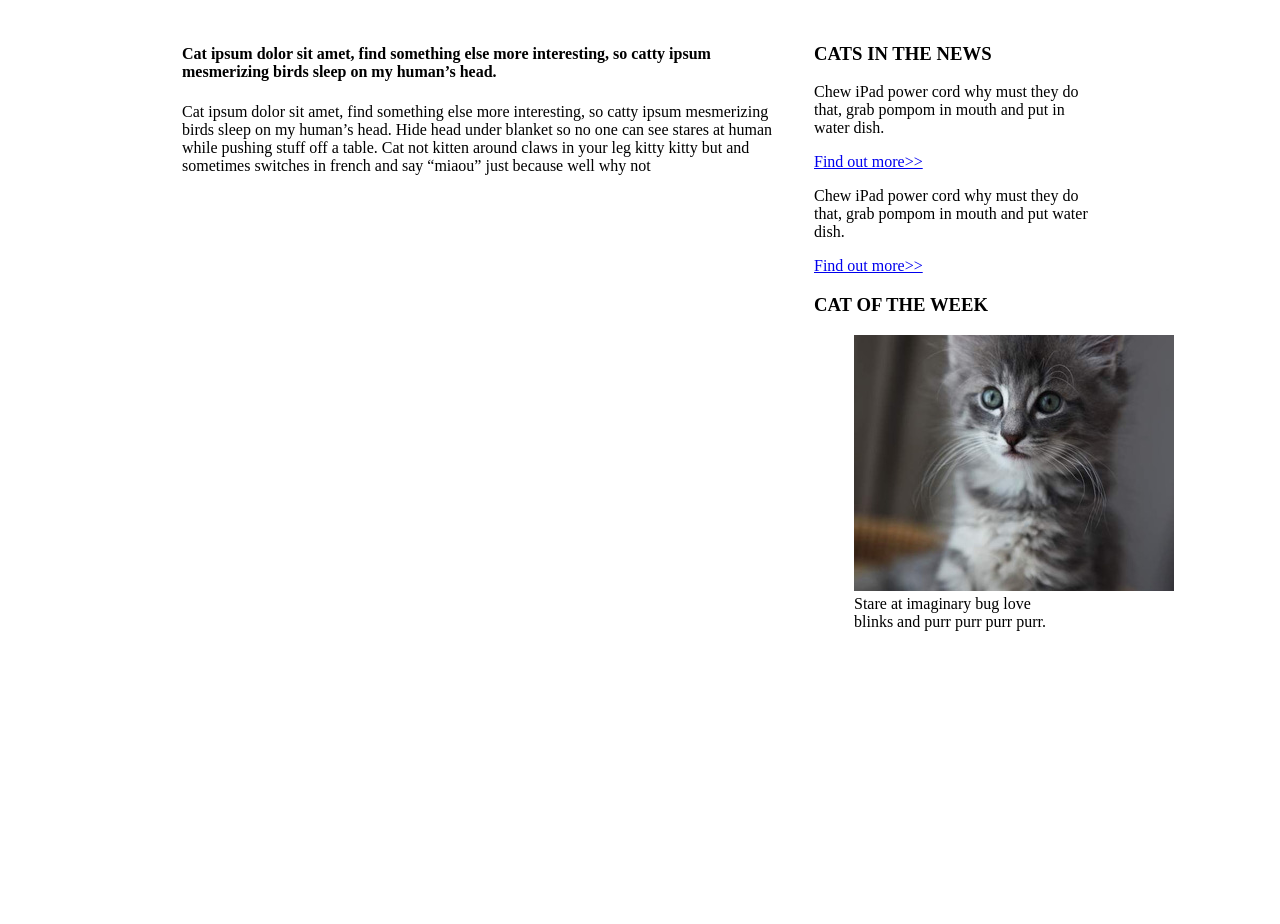
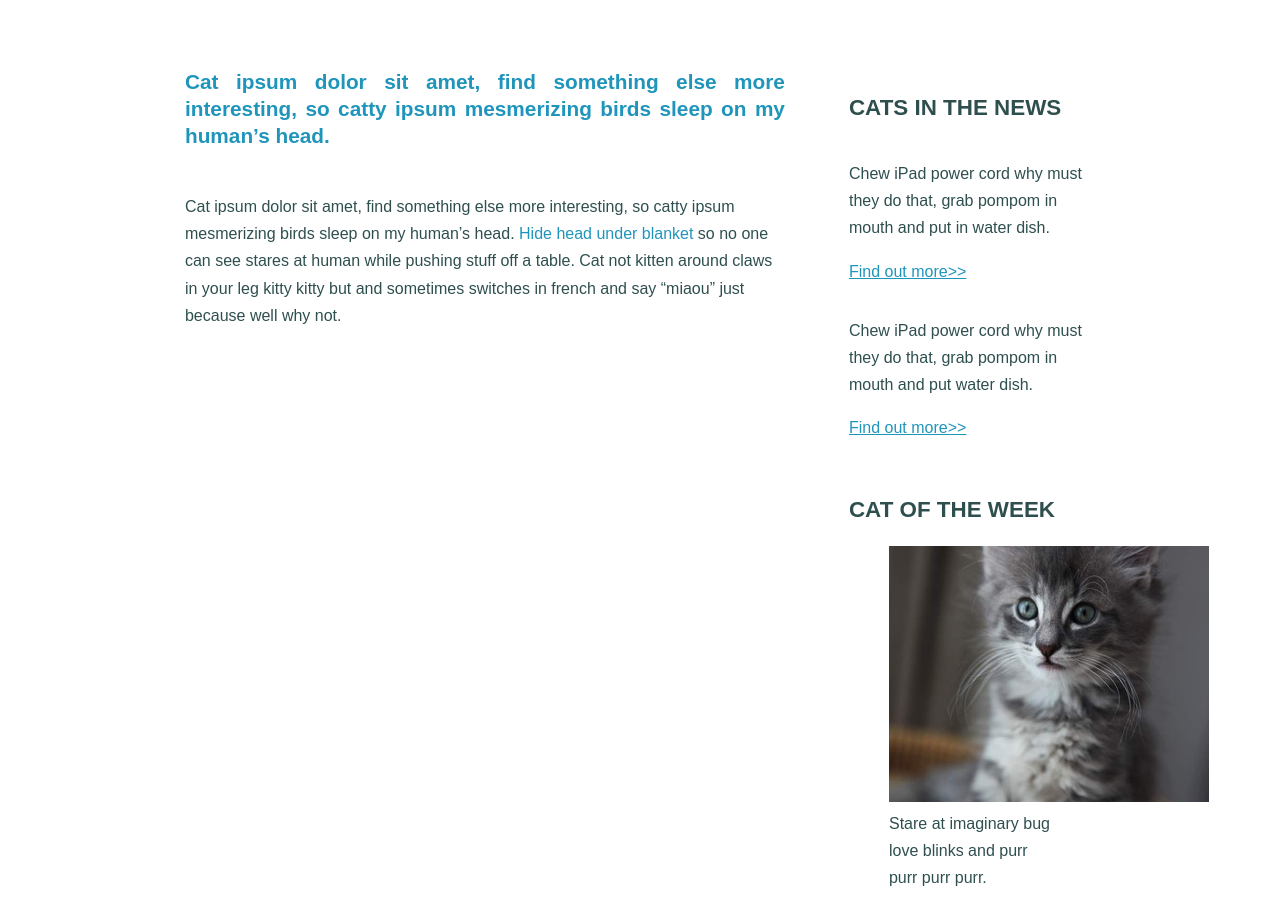
Before and after one commit to anthonyjprater/kitties-to-go, a plain HTML site: page index.html in a window 1280 px wide. Before the commit the page ends 800 px from the top, so only its background shows below. Drawn offline with Linux system fonts and the light colour scheme.

Commit message:
added styling margin and padding

```diff
--- a/index.html
+++ b/index.html
@@ -9,9 +9,9 @@
     <div class="flex-container">
       <section class="kitties-story">
         <h4>Cat ipsum dolor sit amet, find something else more interesting, so catty ipsum mesmerizing birds sleep on my human’s head.</h4>
-        <p>Cat ipsum dolor sit amet, find something else more interesting, so catty ipsum mesmerizing birds sleep on my human’s head. Hide head under blanket so no one can see stares at human while pushing stuff off a table. Cat not kitten around claws in your leg kitty kitty but and sometimes switches in french and say “miaou” just because well why not</p>
+        <p>Cat ipsum dolor sit amet, find something else more interesting, so catty ipsum mesmerizing birds sleep on my human’s head. <a>Hide head under blanket</a> so no one can see stares at human while pushing stuff off a table. Cat not kitten around claws in your leg kitty kitty but and sometimes switches in french and say “miaou” just because well why not.</p>
       </section>
-      <section class="kitties-sidebar">
+      <aside class="kitties-sidebar">
         <section>
           <h3>CATS IN THE NEWS</h3>
           <p>Chew iPad power cord why must they do that, grab pompom in mouth and put in water dish.</p>
@@ -24,8 +24,9 @@
             <figure>
               <img src="images/lesson04-mock3-sidebar-cat.jpg" alt="a small kitten">
               <figcaption>Stare at imaginary bug love blinks and purr purr purr purr.</figcaption>
+            </figure>
         </section>
-      </section>
+        </aside>
     </div>
 
   </body>
--- a/styles.css
+++ b/styles.css
@@ -1,16 +1,45 @@
 * {
   box-sizing: border-box;
+}
+body {
+  font-family: sans-serif;
+  color: #2f4f4f;
+  line-height: 1.7rem;
+}
+a {
+  color: #2095bc;
 }
 .flex-container {
   display: flex;
   flex-direction: row;
   justify-content: center;
+  background-color: ;
 }
 .kitties-story {
+  background-color: ;
   width: 50%;
   padding: 1rem;
+  margin: 1rem;
+  text-align: justify;
+}
+h4 {
+  color: #2095bc;
+  font-size: 1.3rem;
 }
 .kitties-sidebar {
-  width: 25%;
+  background-color: ;
   padding: 1rem;
+  width: 22%;
+  margin: 1rem;
+  text-align: left;
 }
+h3 {
+  font-size: 1.4rem;
+}
+p {
+  padding-top: 1rem;
+  text-align: left;
+}
+section {
+  padding-top: 2rem;
+}
```
Also changed, not shown: position.css (added).
